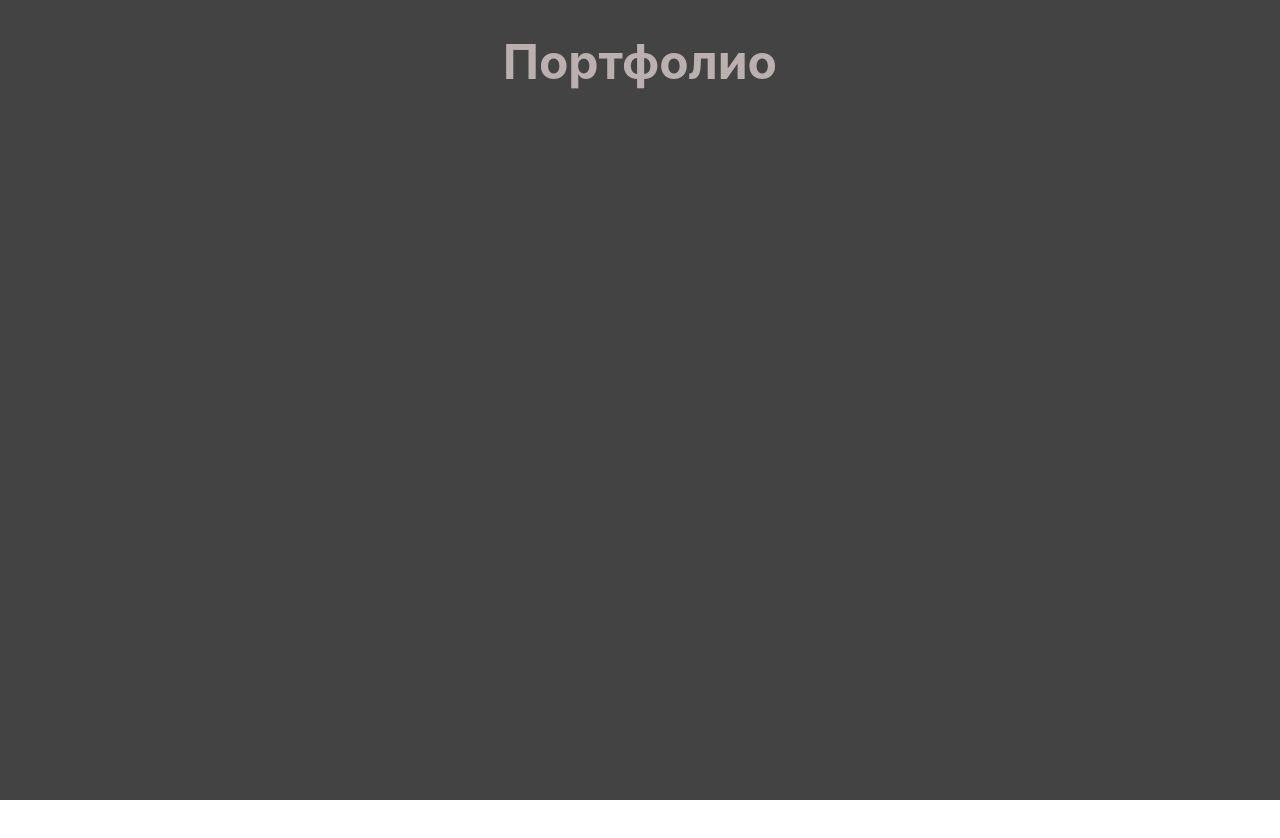
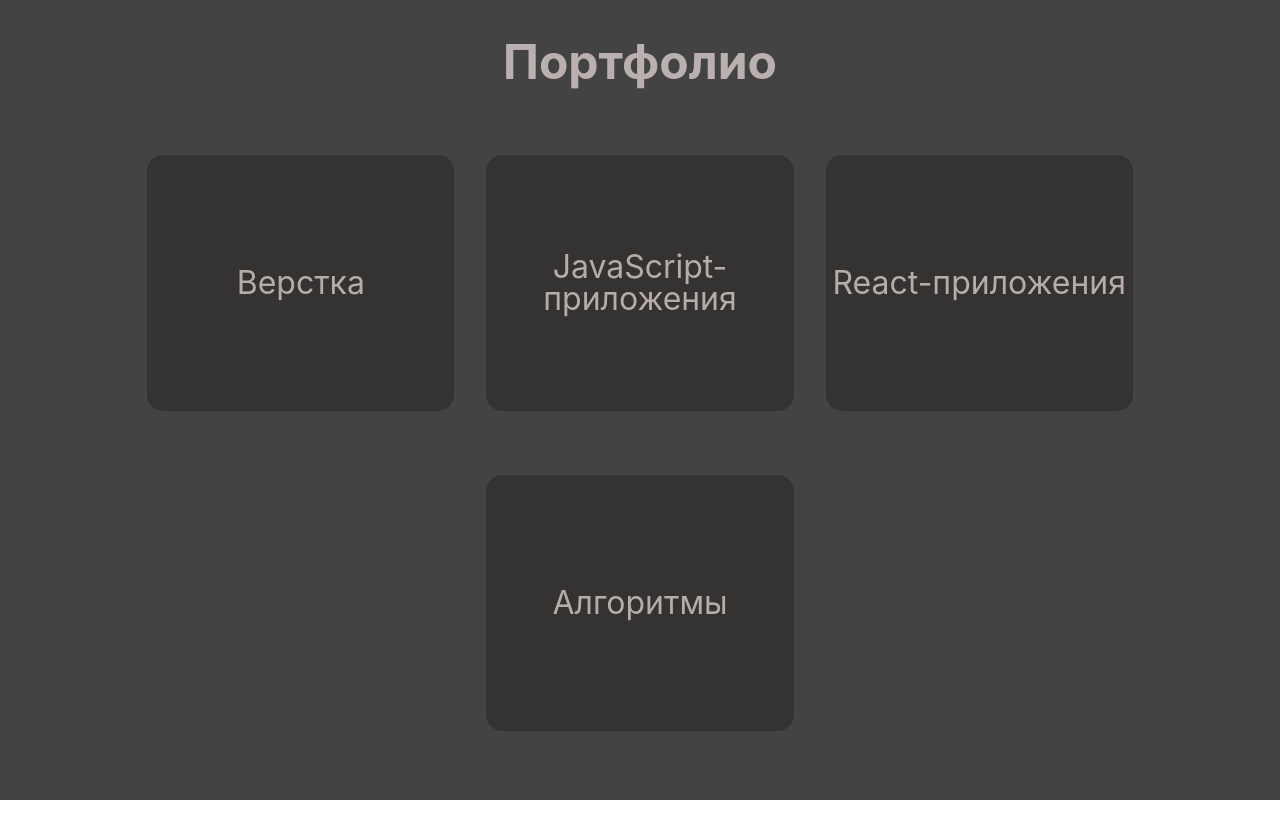
Before and after one commit to Evgenii-Buslaev/PortfolioSiteReact, a React (Create React App) app: page / in a window 1280 px wide. Shown: the part 1600-2438 px from the top of the page. Built offline with nearby package versions, Linux system fonts and the light colour scheme.

Commit message:
Added Item. Created contenct state in Portfolio

```diff
--- a/src/App.js
+++ b/src/App.js
@@ -5,6 +5,7 @@ import AppSection from "./components/AppSection";
 import Greeting from "./components/Greeting";
 import About from "./components/About";
 import Portfolio from "./components/Portfolio";
+import Item from "./components/Item";
 
 import "./App.css";
 import "./css/reset.css";
@@ -36,6 +37,7 @@ function App() {
       <AppSection name="portfolio">
         <Portfolio />
       </AppSection>
+
       <AppSection name="contacts" />
     </div>
   );
--- /dev/null
+++ b/src/components/Item.jsx
@@ -0,0 +1,11 @@
+import styles from "../css/Item.module.css";
+
+function Item({ name, click }) {
+  return (
+    <div className={styles.item} onClick={click}>
+      <h3>{name}</h3>
+    </div>
+  );
+}
+
+export default Item;
--- a/src/components/Portfolio.jsx
+++ b/src/components/Portfolio.jsx
@@ -1,11 +1,76 @@
+import { useState } from "react";
+import Item from "../components/Item";
+
 import styles from "../css/Portfolio.module.css";
 
 function Portfolio() {
+  const store = {
+    portfolio: {
+      header: "Портфолио",
+      content: [
+        "Верстка",
+        "JavaScript-приложения",
+        "React-приложения",
+        "Алгоритмы",
+      ],
+    },
+    layout: {
+      header: "Верстка сайтов",
+      content: ["Лендинг", "Карточка товара"],
+    },
+    javascript: {
+      header: "JavaScript-приложения",
+      content: ["Помодоро-таймер", "Секундомер"],
+    },
+    react: {
+      header: "React-приложения",
+      content: ["Заметки", "Поиск фильмов"],
+    },
+    algoritmics: { header: "Алгоритмы", content: ["Codewars-задачи"] },
+  };
+
+  const { portfolio, layout, javascript, react, algoritmics } = store;
+  const [header, setHeader] = useState(portfolio.header);
+  const [items, setItems] = useState(portfolio.content);
+
+  function openDiractory(name) {
+    switch (name) {
+      case "Верстка":
+        setItems(layout.content);
+        setHeader(layout.header);
+        break;
+      case "JavaScript-приложения":
+        setItems(javascript.content);
+        setHeader(javascript.header);
+        break;
+      case "React-приложения":
+        setItems(react.content);
+        setHeader(react.header);
+        break;
+      case "Алгоритмы":
+        setItems(algoritmics.content);
+        setHeader(algoritmics.header);
+        break;
+      default:
+        getBack();
+    }
+  }
+
+  function getBack() {
+    setItems(portfolio.content);
+    setHeader(portfolio.header);
+  }
+
   return (
     <>
-      <h1 className={styles.portfolioHeader}>Портфолио</h1>
+      <h1 className={styles.portfolioHeader}>{header}</h1>
       <div className={styles.portfolioCont}>
-        <div></div>
+        {items !== portfolio.content ? (
+          <button onClick={getBack}>Назад</button>
+        ) : null}
+        {items.map((item) => (
+          <Item name={item} key={item} click={() => openDiractory(item)} />
+        ))}
       </div>
     </>
   );
--- a/src/css/AppSection.module.css
+++ b/src/css/AppSection.module.css
@@ -8,7 +8,6 @@
 .about {
   width: 100vw;
   height: 100vh;
-  background-color: white;
 }
 
 .portfolio {
@@ -20,5 +19,4 @@
 .contacts {
   width: 100vw;
   height: 100vh;
-  background-color: white;
 }
--- /dev/null
+++ b/src/css/Item.module.css
@@ -0,0 +1,21 @@
+.item {
+  display: flex;
+  justify-content: center;
+  align-items: center;
+  width: 30%;
+  height: 40%;
+  margin: 1rem;
+  border-radius: 1rem;
+  background-color: rgb(53, 50, 50);
+}
+
+.item:hover {
+  cursor: pointer;
+  box-shadow: 0.5rem 0.5rem 3rem rgb(72, 136, 117);
+}
+
+.item h3 {
+  font-size: 2rem;
+  line-height: 2rem;
+  color: rgba(230, 215, 215, 0.74);
+}
```
